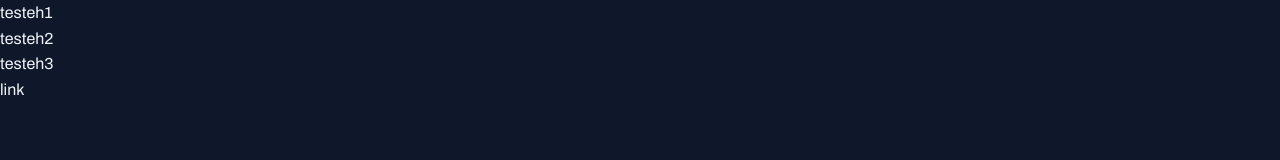
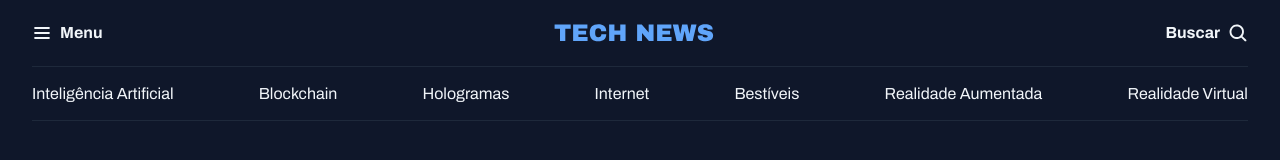
Before and after one commit to Mathuzza/PortalDeNot-cias, a plain HTML site: page index.html in a window 1280 px wide. Drawn offline with Linux system fonts and the light colour scheme.

Commit message:
Configurando o menu

```diff
--- a/Styles/global.css
+++ b/Styles/global.css
@@ -38,3 +38,18 @@ a:hover {
 h1, h2, h3 {
     font: inherit;
 }
+
+.container {
+    max-width: 1280px;
+    padding-inline: 32px;
+    margin-inline: auto;
+}
+
+/*utility-first*/
+.grid {
+display: grid;
+}
+
+.grid-flow-col {
+    grid-auto-flow: column;
+}
--- /dev/null
+++ b/Styles/header.css
@@ -0,0 +1,25 @@
+#primary {
+    padding-block: 20px;
+
+    div {
+        display: flex;
+        align-items: center;
+        gap: 8px;
+    }
+
+    /* nesting css */
+    div:nth-child(2) {
+    margin-inline: auto;
+    }
+
+    div:nth-child(3) {
+        justify-self: end;
+    }
+}
+
+#secondary {
+    padding-block: 14px;
+    border: solid 1px var(--stroke-color);
+    border-inline: none;
+    justify-content: space-between;
+}
--- a/Styles/index.css
+++ b/Styles/index.css
@@ -1 +1,2 @@
 @import url(global.css);
+@import url(header.css);
--- a/index.html
+++ b/index.html
@@ -13,9 +13,21 @@
     <link rel="stylesheet" href="/Styles/index.css">
 </head>
 <body>
-    <h1>testeh1</h1>
-    <h2>testeh2</h2>
-    <h3>testeh3</h3>
-    <a href="#">link</a>
+    <header class="container">
+        <nav id="primary" class="grid grid-flow-col">
+            <div><img src="assets/icones/List.svg" alt="ícone de menu"><strong>Menu</strong></div>
+            <div><img src="assets/icones/Tech News.svg" alt="tech News Logo"></div>
+            <div><strong>Buscar</strong><img src="assets/icones/MagnifyingGlass.svg" alt="ícone de lupa para pesquisa"></div>
+        </nav>
+        <nav id="secondary" class="grid grid-flow-col">
+            <a href="#">Inteligência Artificial</a>
+            <a href="#">Blockchain</a>
+            <a href="#">Hologramas</a>
+            <a href="#">Internet</a>
+            <a href="#">Bestíveis</a>
+            <a href="#">Realidade Aumentada</a>
+            <a href="#">Realidade Virtual</a>
+        </nav>
+    </header>
 </body>
 </html>
```
